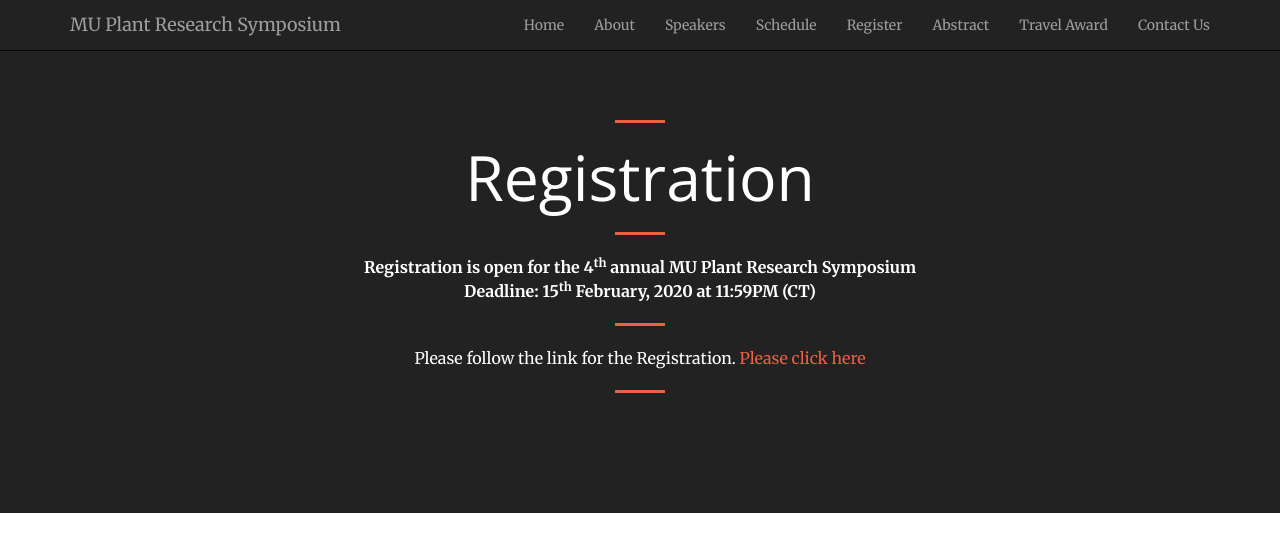
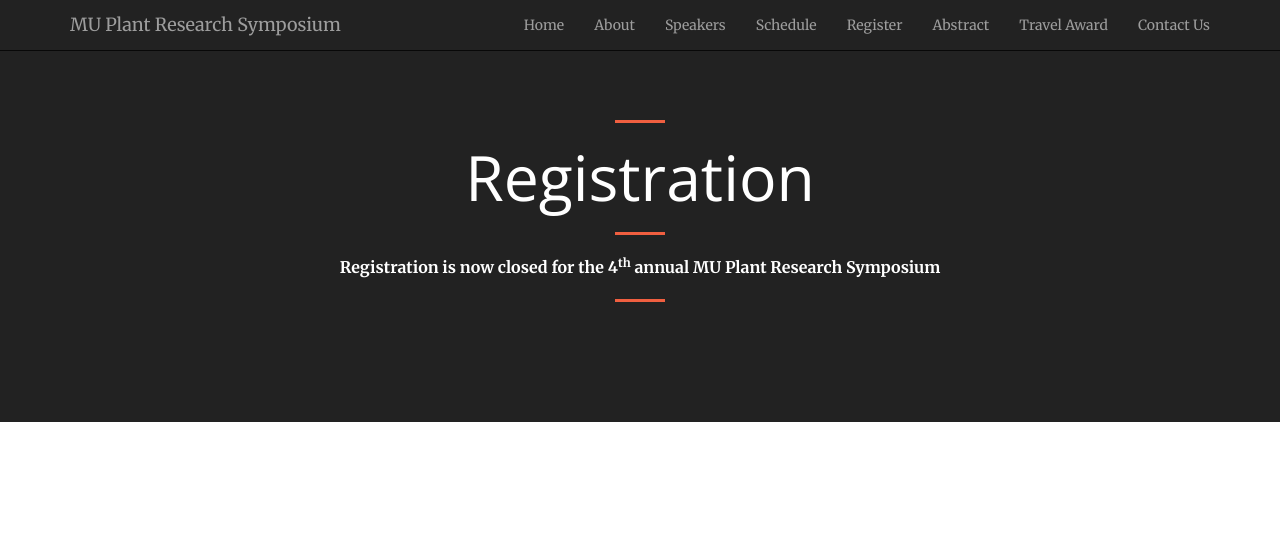
Before and after one commit to mupioneersymposium/mupioneersymposium.github.io, a Jekyll site: the page built from register.md, in a window 1280 px wide. Shown: the top 552 px of the page. Built offline with Jekyll 4.4.1, drawn with Linux system fonts in a browser that asks for light colours.

Commit message:
Update register.md

```diff
--- a/register.md
+++ b/register.md
@@ -5,8 +5,5 @@ layout: regular
 <hr style="clear: both;" />
 # Registration
 <hr style="clear: both;" />
-**Registration is open for the 4<sup>th</sup> annual MU Plant Research Symposium** <br />
-**Deadline: 15<sup>th</sup> February, 2020 at 11:59PM (CT)**
+**Registration is now closed for the 4<sup>th</sup> annual MU Plant Research Symposium** <br />
 <hr style="clear: both;" />
-Please follow the link for the Registration. <a href="https://docs.google.com/forms/d/1SqtC3UPw-0iWJysukFMbDTpJI2-hpTSw9l7zxAH8e8s/edit" target="_blank"> Please click here
-<hr style="clear: both;" />
```
